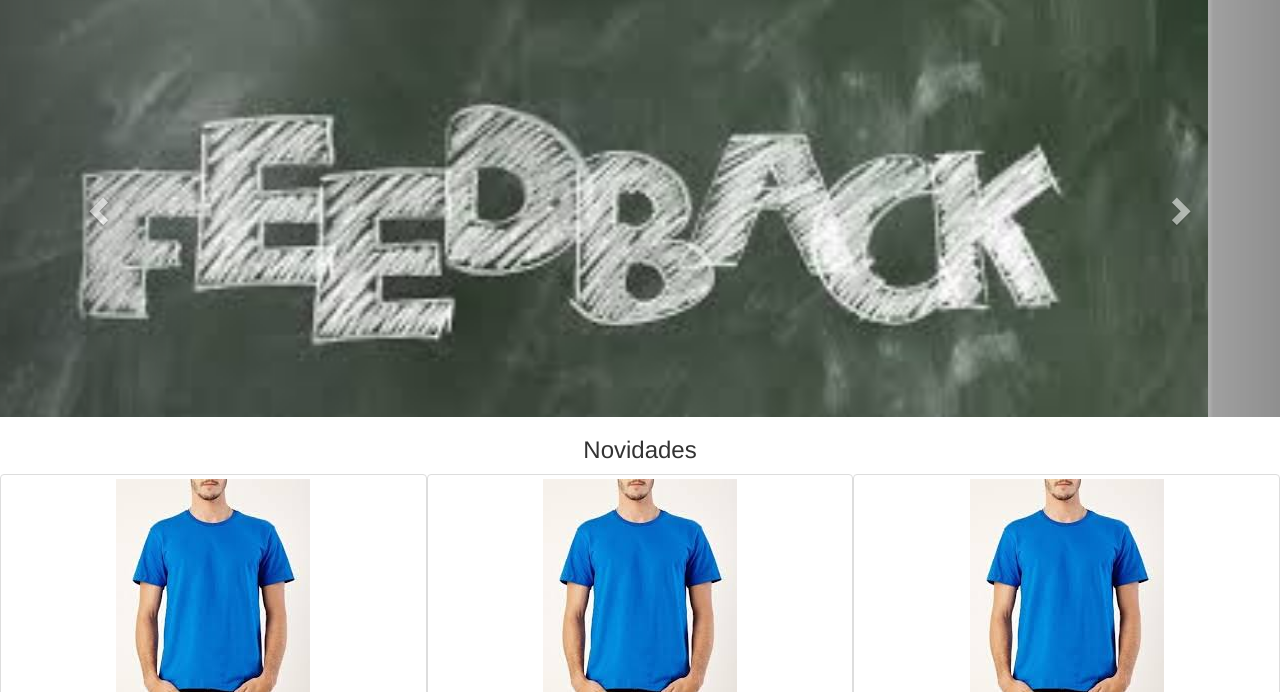
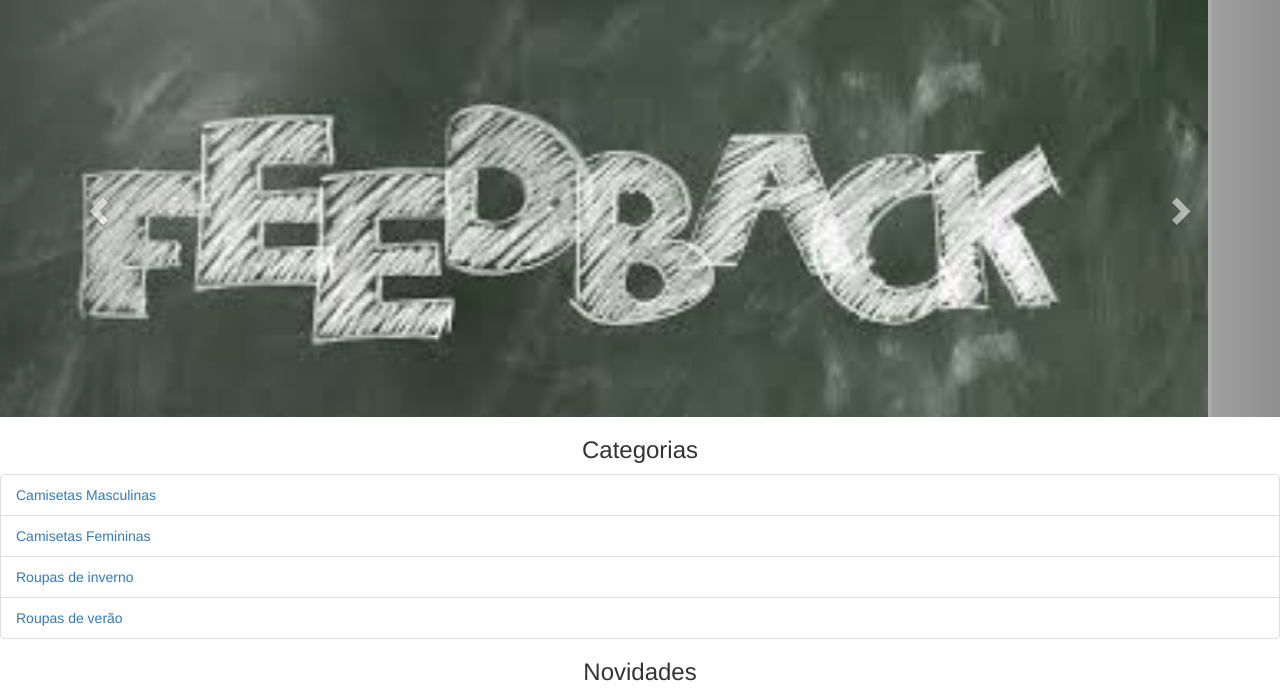
Before and after one commit to ViniciusAmorimSilva/Bootstrap, a plain HTML site: page index.html in a window 1280 px wide. Shown: the part 57-749 px from the top of the page. Drawn offline with Linux system fonts and the light colour scheme.

Commit message:
Trabalhando com Listas

```diff
--- a/index.html
+++ b/index.html
@@ -70,6 +70,17 @@
 			</div>
 		</div>
 
+		<div class="text-center">
+			<h3>Categorias</h3>
+		</div>
+
+		<ul class="list-group">
+			<li class="list-group-item"><a href="#">Camisetas Masculinas</a></li>
+			<li class="list-group-item"><a href="#">Camisetas Femininas</a></li>
+			<li class="list-group-item"><a href="#">Roupas de inverno</a></li>
+			<li class="list-group-item"><a href="#">Roupas de verão</a></li>
+		</ul>
+
 		<div>
 			<h3 class="text-center">Novidades</h3>
 		</div>
```
